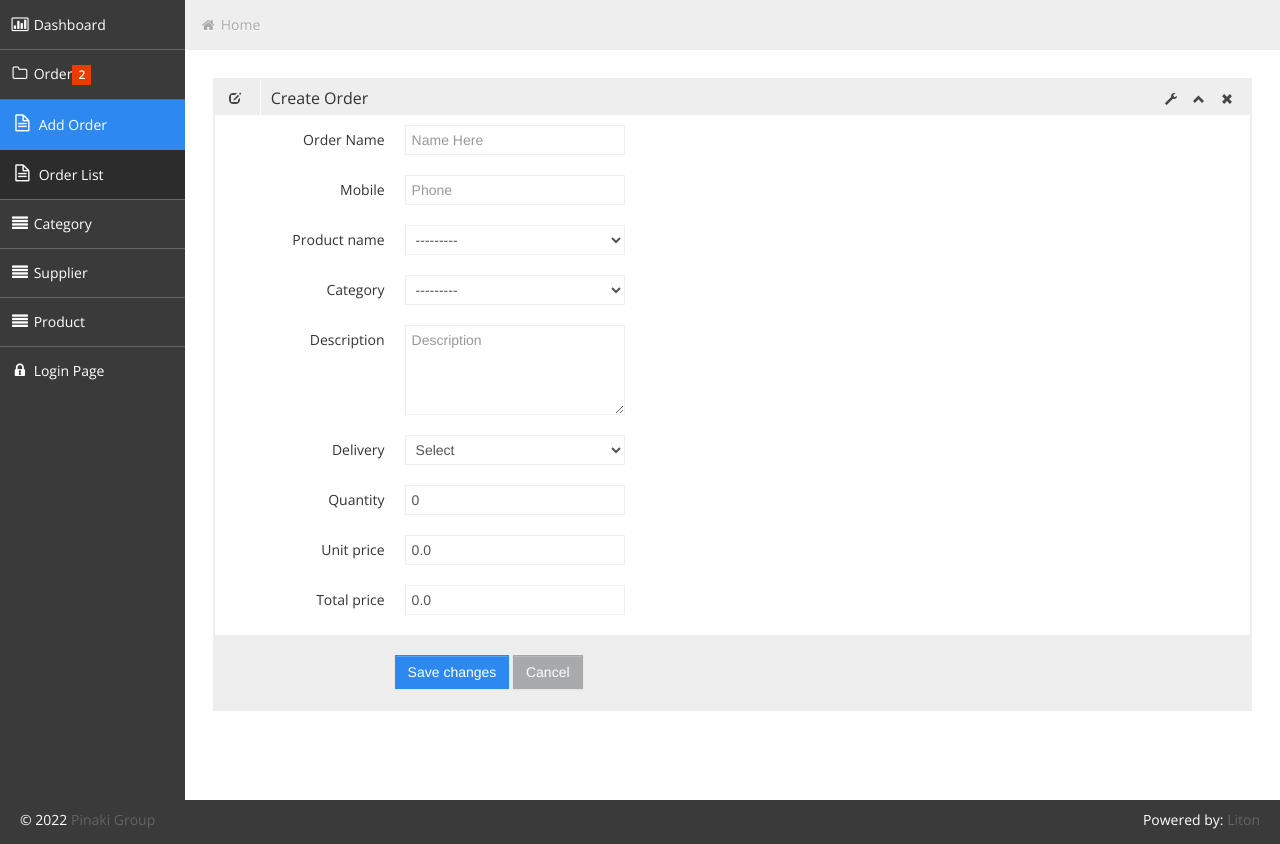
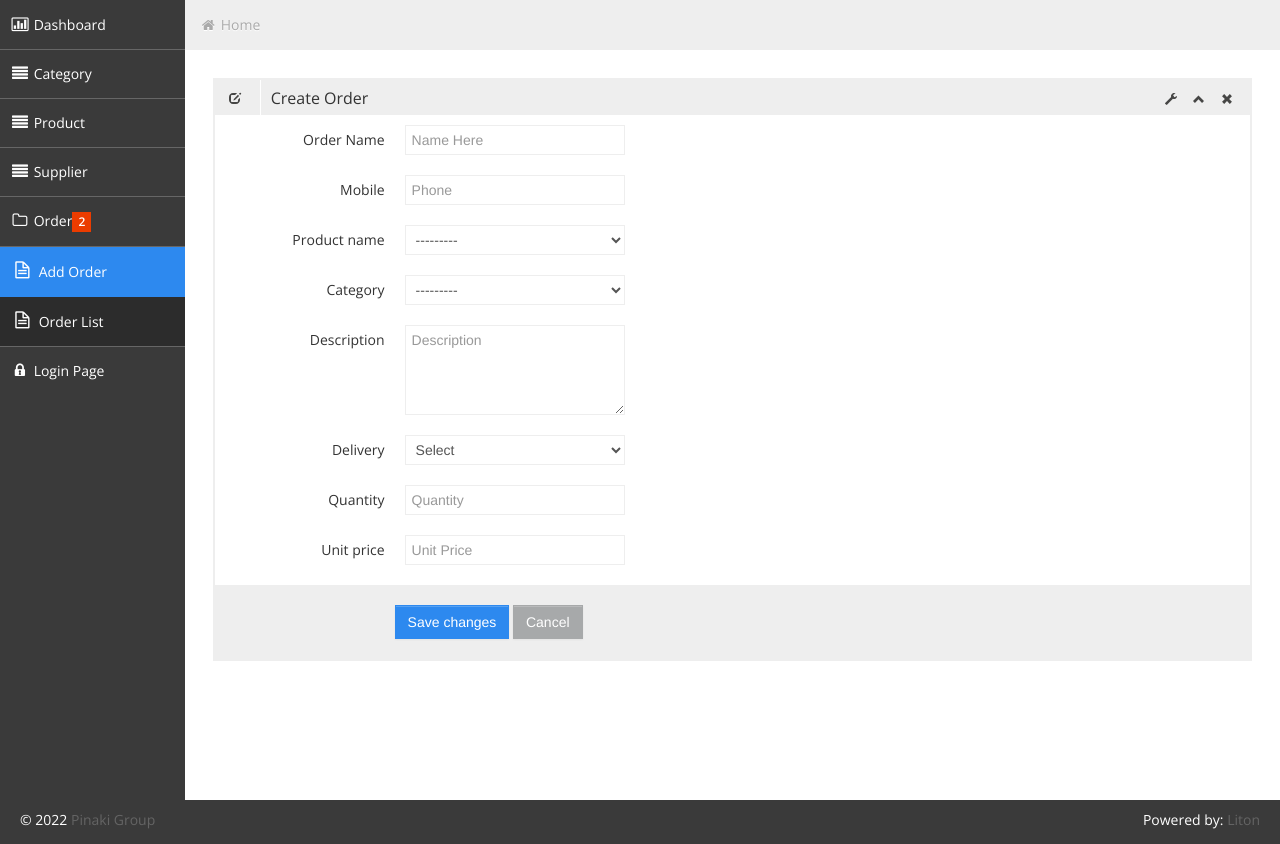
Before and after one commit to litonbairaggi/djstock_ms, a Django app: page /order/create/ in a window 1280 px wide. Shown: the part 41-885 px from the top of the page. Run offline with Django 4.2, Linux system fonts and the light colour scheme; data that the repository does not hold is empty; some libraries are stand-ins or nearby versions.

Commit message:
Update total price and some change product and order model

```diff
--- a/order/forms.py
+++ b/order/forms.py
@@ -10,7 +10,7 @@ class OrderForm(forms.ModelForm):
 
     class Meta:
         model = Order
-        fields = ['id', 'name', 'mobile', 'product_name', 'category', 'description', 'delivery', 'quantity', 'unit_price', 'total_price']
+        fields = ['id', 'name', 'mobile', 'product_name', 'category', 'description', 'delivery', 'quantity', 'unit_price']
         widgets = {
             'mobile': forms.NumberInput(attrs={'class': 'form-control', 'placeholder':'Phone'}),
             'product_name': forms.Select(attrs={'class': 'form-control'}),
@@ -18,7 +18,6 @@ class OrderForm(forms.ModelForm):
             'delivery': forms.Select(attrs={'class': 'form-control'}),
             'quantity': forms.NumberInput(attrs={'class': 'form-control', 'placeholder':'Quantity'}),
             'unit_price': forms.NumberInput(attrs={'class': 'form-control', 'placeholder':'Unit Price'}),
-            'total_price': forms.NumberInput(attrs={'class': 'form-control', 'placeholder':'Total Price'}),
 
 
         }
--- a/order/models.py
+++ b/order/models.py
@@ -17,15 +17,15 @@ class Order(models.Model):
         ('Urgent', 'Urgent'),
     )
     delivery = models.CharField(max_length=100, null=True, blank=True, choices=DELIVERYS)
-    quantity = models.FloatField(default=0, blank=True)
-    unit_price=models.DecimalField(default=0.00, max_digits=10, decimal_places=2, null=True, blank=True)
-    total_price=models.DecimalField(default=0.00, max_digits=10, decimal_places=2, null=True, blank=True)
+    quantity = models.FloatField()
+    unit_price=models.FloatField()
+    total_price=models.FloatField(editable=False, default=0)
     created_date = models.DateTimeField(default=now)
     updated_date = models.DateTimeField(auto_now=True)
 
     def __str__(self):
         return self.product_name.name
 
-    # @property
-    # def total_price(self):
-    #     return self.quantity * self.unit_price
+    def save(self,*args, **kwargs):
+        self.total_price = self.quantity * self.unit_price
+        super(Order, self).save(*args, **kwargs)
--- a/pinakigroup/__init__.py
+++ /dev/null
@@ -1,3 +0,0 @@
-import pymysql
-
-pymysql.install_as_MySQLdb()
--- a/pinakigroup/urls.py
+++ b/pinakigroup/urls.py
@@ -1,18 +1,3 @@
-"""pinakigroup URL Configuration
-
-The `urlpatterns` list routes URLs to views. For more information please see:
-    https://docs.djangoproject.com/en/4.0/topics/http/urls/
-Examples:
-Function views
-    1. Add an import:  from my_app import views
-    2. Add a URL to urlpatterns:  path('', views.home, name='home')
-Class-based views
-    1. Add an import:  from other_app.views import Home
-    2. Add a URL to urlpatterns:  path('', Home.as_view(), name='home')
-Including another URLconf
-    1. Import the include() function: from django.urls import include, path
-    2. Add a URL to urlpatterns:  path('blog/', include('blog.urls'))
-"""
 from django.contrib import admin
 from django.urls import path, include
 from . import views
--- a/product/forms.py
+++ b/product/forms.py
@@ -10,13 +10,12 @@ class ProductForm(forms.ModelForm):
 
     class Meta:
         model = Product
-        fields = ['id', 'name', 'code', 'category', 'description', 'product_quantity', 'unit_price', 'total_price']
+        fields = ['id', 'name', 'code', 'category', 'description', 'product_quantity', 'unit_price']
         widgets = {
             'code': forms.TextInput(attrs={'class':'form-control', 'placeholder':'Product Code'}),
             'category': forms.Select(attrs={'class': 'form-control'}),
             'product_quantity': forms.NumberInput(attrs={'class': 'form-control', 'placeholder':'Quantity'}),
             'unit_price': forms.NumberInput(attrs={'class': 'form-control', 'placeholder':'Unit Price'}),
-            'total_price': forms.NumberInput(attrs={'class': 'form-control', 'placeholder':'Total Price'}),
 
 
         }
--- a/supplier/models.py
+++ b/supplier/models.py
@@ -5,7 +5,7 @@ from django.utils.timezone import now
 
 class Supplier(models.Model):
     supplier_name = models.CharField(max_length=100, unique=True, null=True, blank=True)
-    phone_number = models.CharField(max_length=100, null=True, blank=True, unique=True)
+    phone_number = models.CharField(max_length=15)
     address = models.CharField(max_length=220)
     created_date = models.DateTimeField(default=now)
 
--- a/templates/base/base.html
+++ b/templates/base/base.html
@@ -31,6 +31,9 @@
                 <ul class="nav nav-tabs nav-stacked main-menu">
 
                     <li><a href="{% url 'home' %}"><i class="icon-bar-chart"></i><span class="hidden-tablet"> Dashboard</span></a></li>
+                    <li><a href="/category/"><i class="icon-align-justify"></i><span class="hidden-tablet"> Category</span></a></li>
+                    <li><a href="/product/"><i class="icon-align-justify"></i><span class="hidden-tablet"> Product</span></a></li>
+                    <li><a href="/supplier/"><i class="icon-align-justify"></i><span class="hidden-tablet"> Supplier</span></a></li>
                     <li>
                         <a class="dropmenu" href="#"><i class="icon-folder-close-alt"></i><span class="hidden-tablet"> Order</span><span class="label label-important"> 2 </span></a>
                         <ul>
@@ -38,9 +41,6 @@
                             <li><a class="submenu" href="/order/"><i class="icon-file-alt"></i><span class="hidden-tablet"> Order List</span></a></li>
                         </ul>
                     </li>
-                    <li><a href="/category/"><i class="icon-align-justify"></i><span class="hidden-tablet"> Category</span></a></li>
-                    <li><a href="/supplier/"><i class="icon-align-justify"></i><span class="hidden-tablet"> Supplier</span></a></li>
-                    <li><a href="/product/"><i class="icon-align-justify"></i><span class="hidden-tablet"> Product</span></a></li>
                     <li><a href="login.html"><i class="icon-lock"></i><span class="hidden-tablet"> Login Page</span></a></li>
 
                 </ul>
--- a/templates/order/create.html
+++ b/templates/order/create.html
@@ -84,13 +84,6 @@
                     </div>
                 </div>
 
-                <div class="control-group">
-                    <label class="control-label" for="total_price">{{form.total_price.label}}</label>
-                    <div class="controls">
-                      {{form.total_price}}
-                    </div>
-                </div>
-
                 <div class="form-actions">
                     <button type="submit" class="btn btn-primary">Save changes</button>
                     <button type="reset" class="btn">Cancel</button>
```
Also changed, not shown: product/models.py (+7 -3 lines), templates/product/create.html (+0 -7 lines), category/migrations/0001_initial.py, order/migrations/0001_initial.py, product/migrations/0001_initial.py, supplier/migrations/0001_initial.py.
